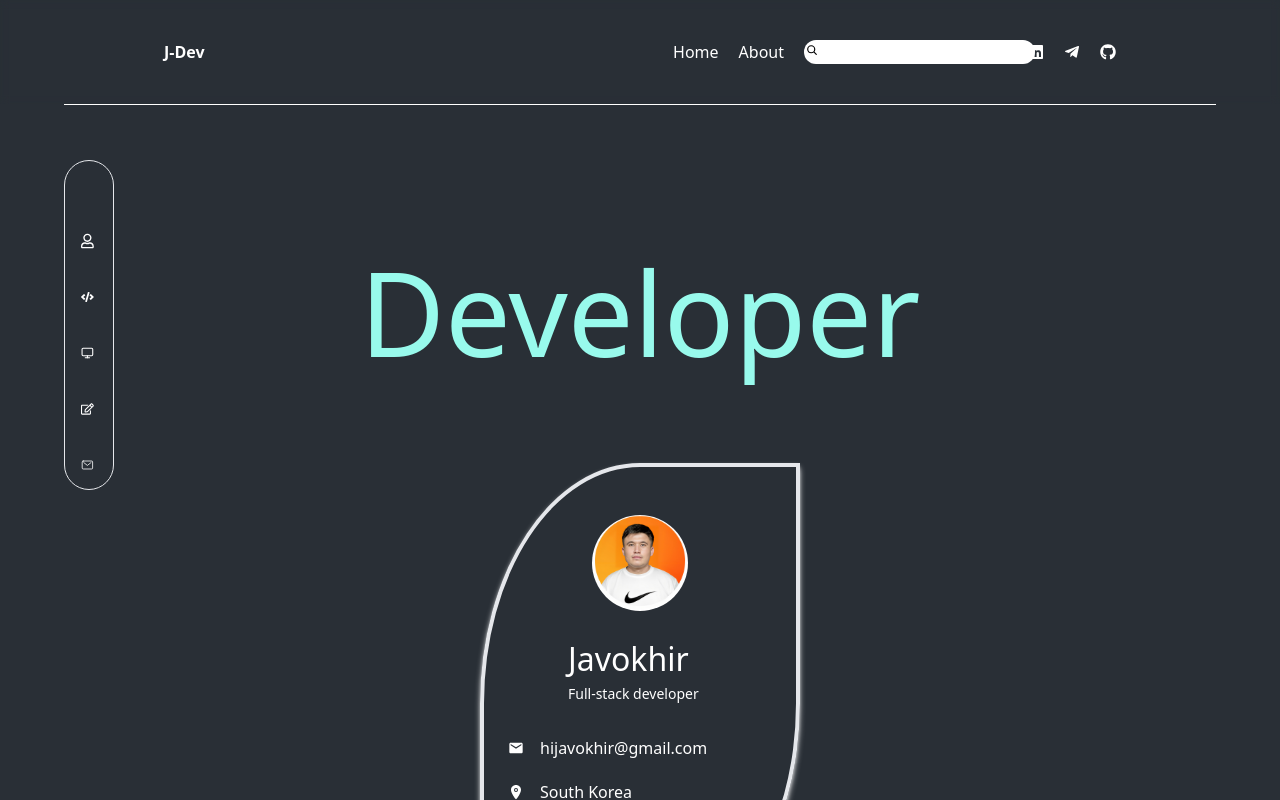
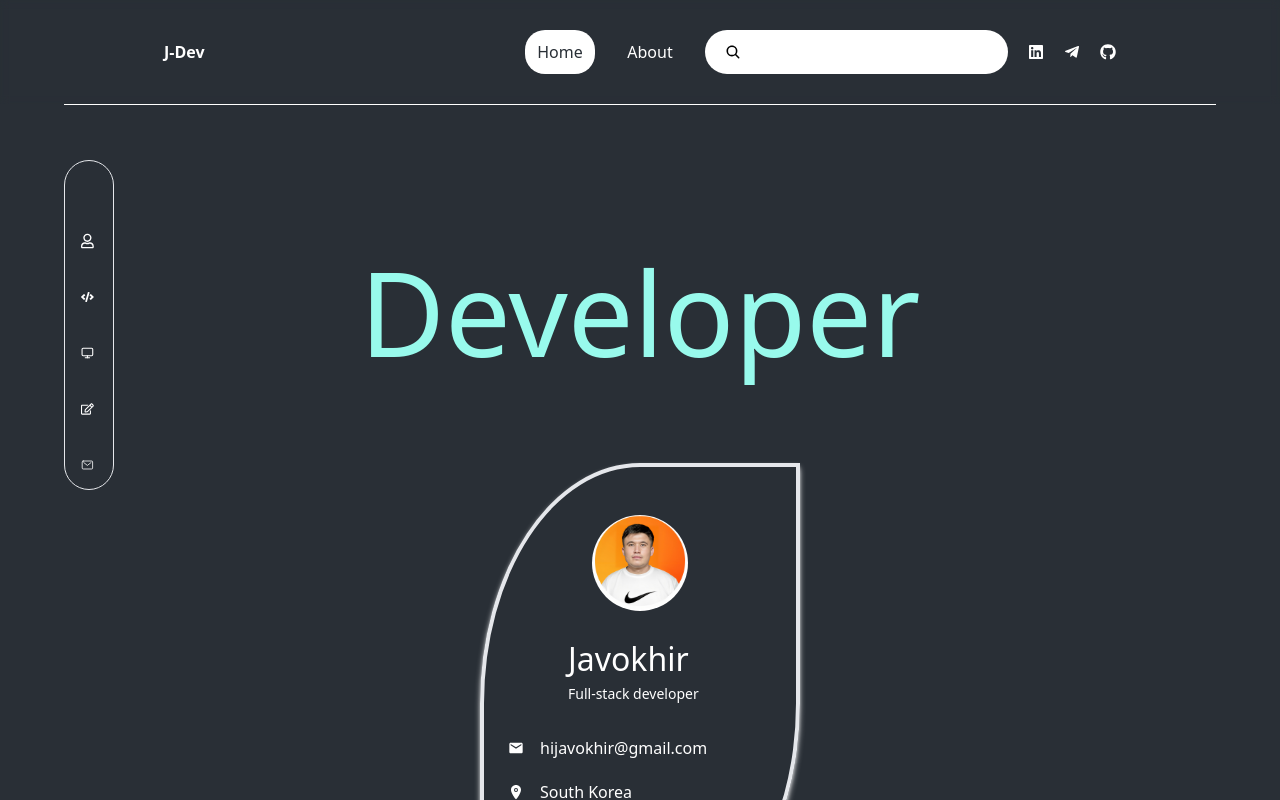
Before and after one commit to JavokhirTursunboev/portfolio, a React (Vite) app: page / in a window 1280 px wide. Shown: the top 800 px of the page. Built offline with nearby package versions, Linux system fonts and the light colour scheme; some icons are missing; a web font is replaced by a local one.

Commit message:
Refactor Navbar component and add Links component

```diff
--- a/src/components/Navbar.jsx
+++ b/src/components/Navbar.jsx
@@ -3,9 +3,10 @@ import { IoMailOutline, IoSearch } from "react-icons/io5";
 import { FaCode, FaLinkedin, FaRegEdit, FaRegUser } from "react-icons/fa";
 import { FaTelegramPlane } from "react-icons/fa";
 import { FaGithub } from "react-icons/fa";
-import { Link, Outlet, useNavigate } from "react-router-dom";
+import { Link, Outlet } from "react-router-dom";
 import { PiHamburger } from "react-icons/pi";
 import { FiMonitor } from "react-icons/fi";
+import Links from "./navbar/Links";
 const Navbar = () => {
   return (
     <div>
@@ -16,16 +17,15 @@ const Navbar = () => {
      text-white h-20 md:h-16"
         >
           <div className="logo font-bold ">
-            <a href="/home"> J-Dev </a>
+            <Link href="/home"> J-Dev </Link>
           </div>
           <div className="flex justify-between gap-5">
-            <div className="flex gap-5">
-              <Link to={`/`}>Home</Link>
-              <Link to={`/about`}>About</Link>
+            <div>
+              <Links />
             </div>
-            <div className="search flex  relative  pr-2 w-[204px]  max-sm:hidden">
-              <input type="text" className="rounded-3xl " />
-              <IoSearch className="icon absolute pt-1 text-black" />
+            <div className=" flex gap-4 h-full px-[20px] py-[10px] rounded-3xl border-none bg-white   max-sm:hidden">
+              <IoSearch className=" text-black m-auto" />
+              <input type="text" className=" focus:outline-none	 text-black" />
             </div>
             <div className="media flex  gap-5">
               <a href="" className="flex items-center gap-2">
--- /dev/null
+++ b/src/components/navbar/Links.jsx
@@ -0,0 +1,22 @@
+import React from "react";
+import NavLink from "./navLink";
+
+export default function Links() {
+  const allLink = [
+    {
+      path: "/",
+      title: "Home",
+    },
+    {
+      path: "/about",
+      title: "About",
+    },
+  ];
+  return (
+    <div className="flex gap-5">
+      {allLink.map((link) => (
+        <NavLink href={link.path} title={link.title} key={link.title} />
+      ))}
+    </div>
+  );
+}
--- /dev/null
+++ b/src/components/navbar/navLink.jsx
@@ -0,0 +1,15 @@
+import React from "react";
+import { Link, useLocation } from "react-router-dom";
+
+export default function NavLink(item) {
+  let location = useLocation();
+  return (
+    <Link
+      to={item.href}
+      className={`min-w-[70px] p-[10px] rounded-[20px] text-center
+  ${location.pathname === item.href ? "bg-white text-[#292f36]" : ""}`}
+    >
+      {item.title}
+    </Link>
+  );
+}
```
